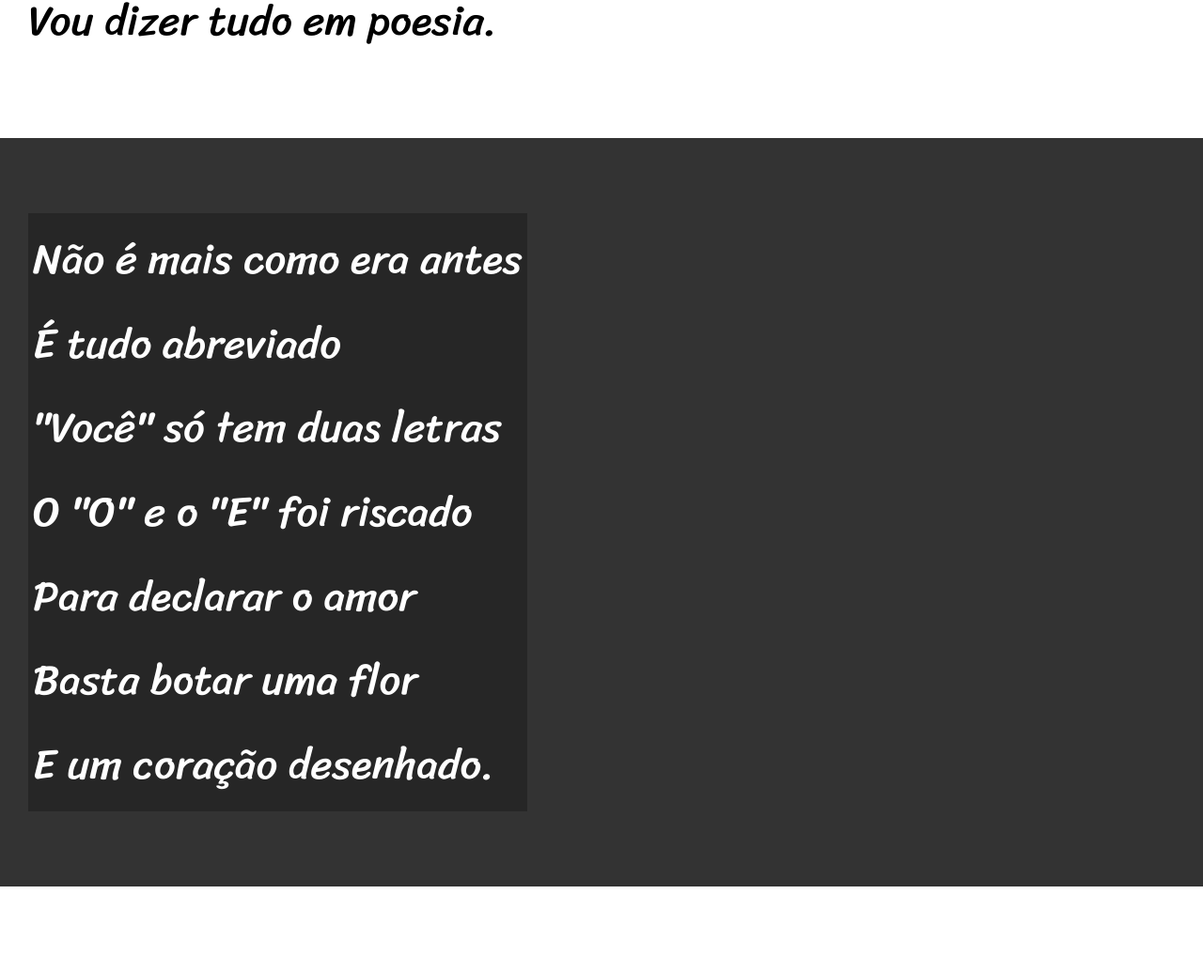
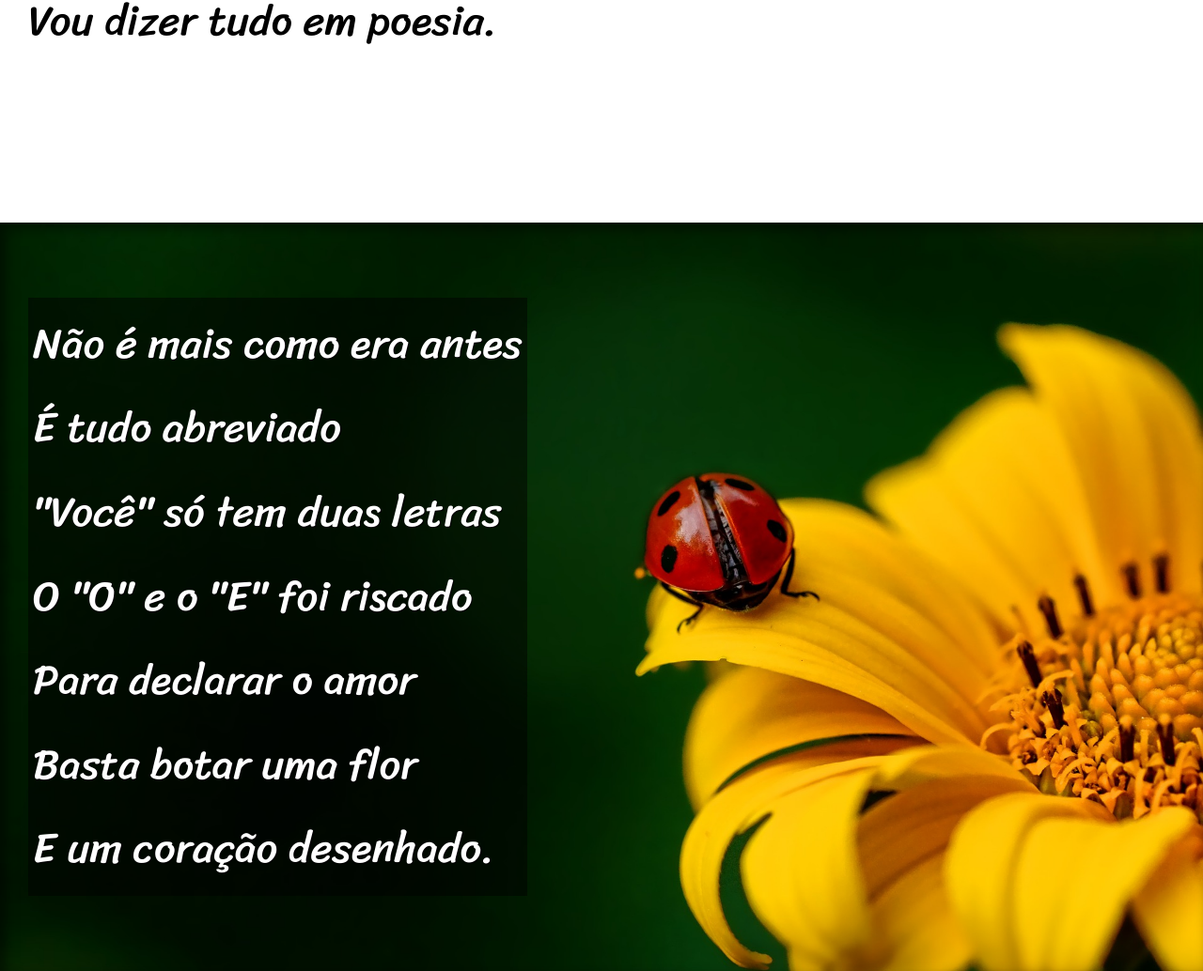
Before and after one commit to IgorAlvesVSC/html-css, a plain HTML site: page desafios/desafio 012/indexl.html in a window 1280 px wide. Shown: the part 900-1934 px from the top of the page at 94% size. Drawn offline with Linux system fonts and the light colour scheme.

Commit message:
finalizacao do projeto cordel

```diff
--- a/desafios/desafio 012/indexl.html
+++ b/desafios/desafio 012/indexl.html
@@ -24,7 +24,7 @@
     </p>
 </section>
 
-<section class="imagem">
+<section class="imagem" id="img01">
     <p>
         Não é mais como era antes <br>
         É tudo abreviado <br>
@@ -58,7 +58,7 @@
     </p>
 </section>
 
-<section class="imagem">
+<section class="imagem" id="img02">
     <p>
         Tenho saudade das cartas <br>
         Escritas com a própria mão <br>
--- a/desafios/desafio 012/style.css
+++ b/desafios/desafio 012/style.css
@@ -57,6 +57,10 @@ section{
     font-size: 3.5vw;
 }
 
+section > p{
+    padding-bottom: 2em;
+}
+
 .normal{
     background-color: white;
     color: black;
@@ -65,12 +69,25 @@ section{
 .imagem{
     background-color: rgb(51, 51, 51);
     color: white;
+    text-shadow: 1px 1px 0px black;
+    box-shadow: inset 6px 6px 13px 0px rgba(0, 0, 0, 0.521);
+    background-size: cover;
+    background-attachment: fixed;
 }
 
 .imagem > p{
-    background-color: rgba(0, 0, 0, 0.253);
+    background-color: rgba(0, 0, 0, 0.493);
     display: inline-block;
     padding: 5px;
+}
+
+#img01{
+    background-image: url(imagens/background001.jpg);
+    background-position: right center;
+}
+
+#img02{
+    background-image: url(imagens/background002.jpg);
 }
 
 footer{
```
